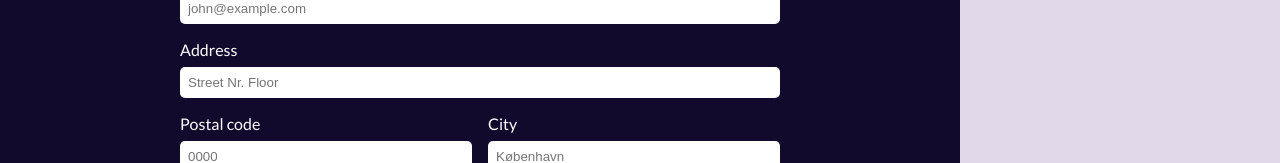
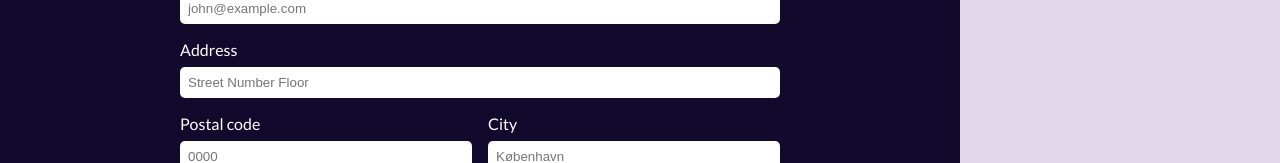
Before and after one commit to caro112f/hwaiting-booking, a React (Create React App) app: page /booking/information in a window 1280 px wide. Shown: the part 501-664 px from the top of the page. Built offline with nearby package versions, Linux system fonts and the light colour scheme.

Commit message:
last info fix

```diff
--- a/src/routes/Information.jsx
+++ b/src/routes/Information.jsx
@@ -41,7 +41,7 @@ export default function Step4(props) {
                 type="text"
                 id="adr"
                 name="address"
-                placeholder="Street Nr. Floor"
+                placeholder="Street Number Floor"
                 required
               ></input>
             </div>
```
